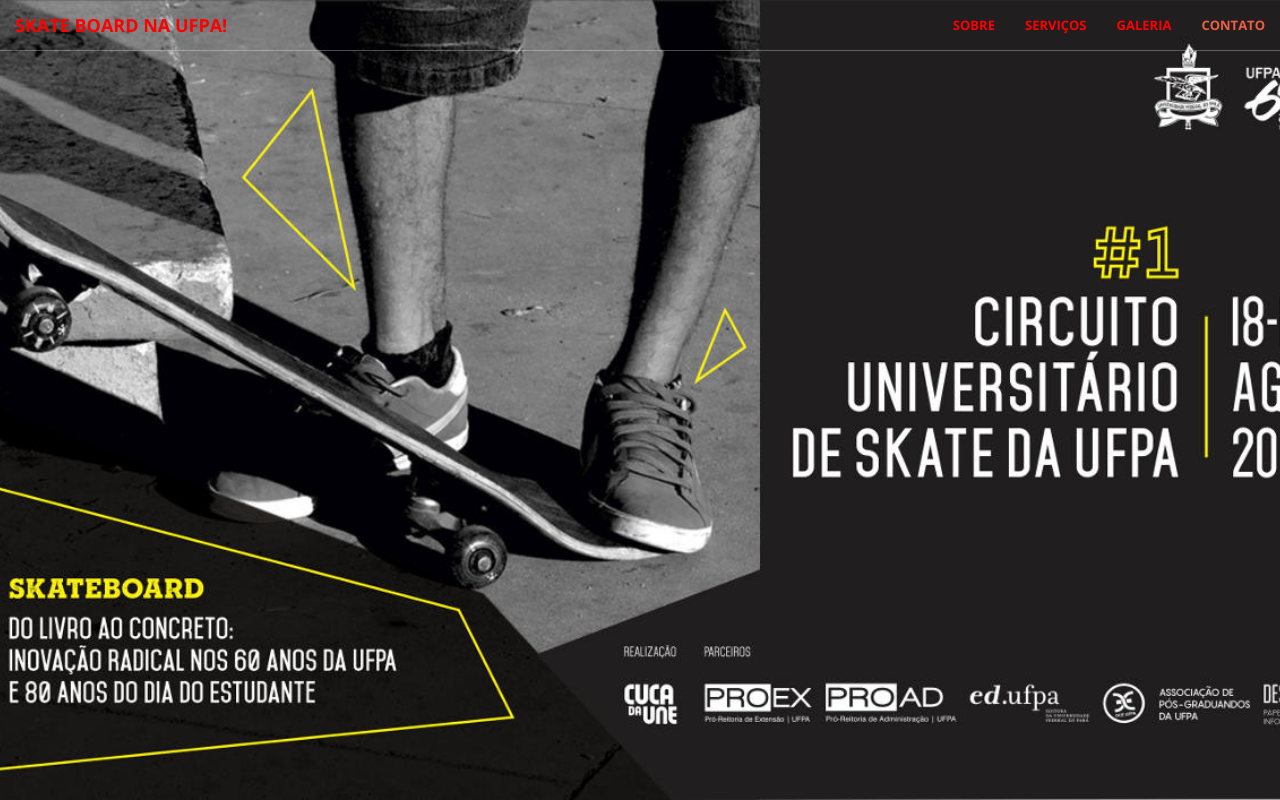
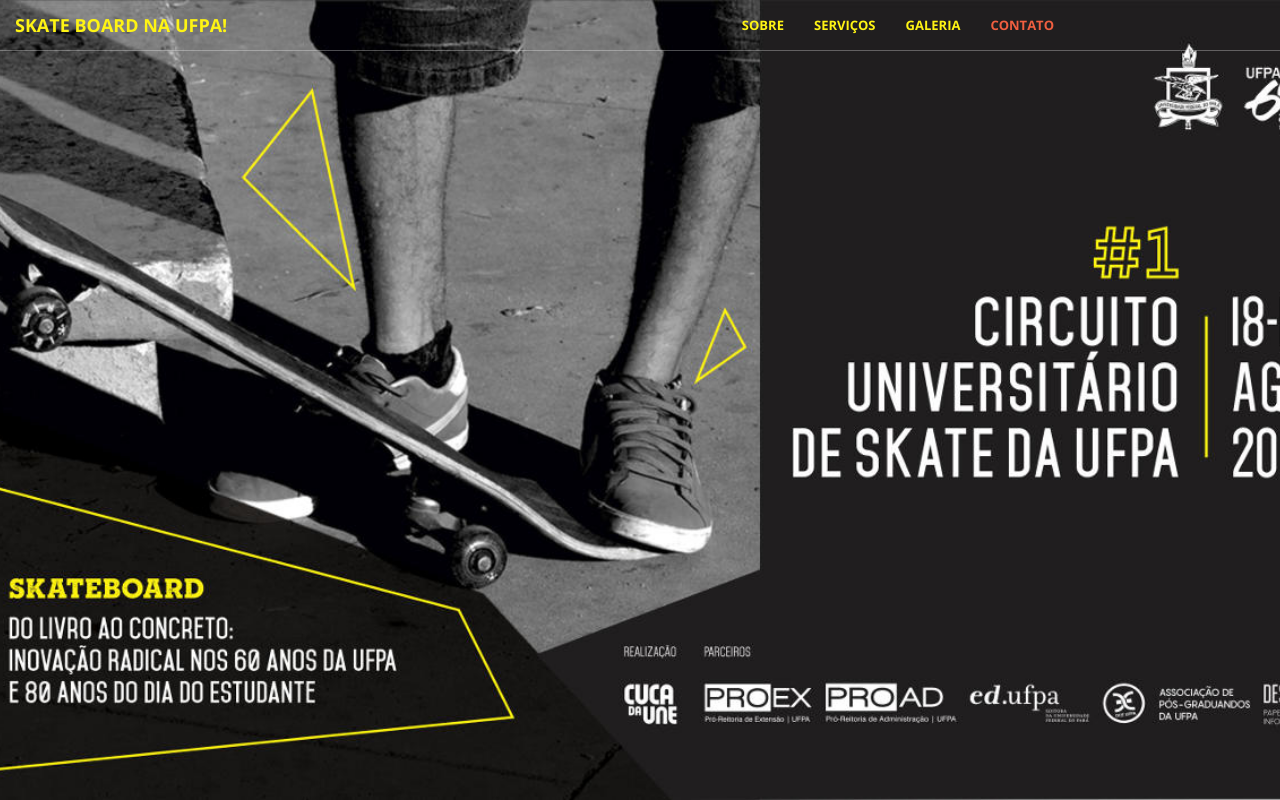
Before and after one commit to skateboardnaufpa/skateboardnaufpa.github.io, a plain HTML site: page index.html in a window 1280 px wide. Shown: the top 800 px of the page. Drawn offline with nearby package versions, Linux system fonts and the light colour scheme.

Commit message:
correcoes cores

```diff
--- a/css/creative.css
+++ b/css/creative.css
@@ -2,6 +2,7 @@
  * Start Bootstrap - Creative v3.3.7+1 (http://startbootstrap.com/template-overviews/creative)
  * Copyright 2013-2016 Start Bootstrap
  * Licensed under MIT (https://github.com/BlackrockDigital/startbootstrap/blob/gh-pages/LICENSE)
+ #FEF414
  */
 html,
 body {
@@ -70,14 +71,14 @@ aside {
   transition: all 0.35s;
 }
 .navbar-default .navbar-header .navbar-brand {
-  color: #F05F40;
+  color: #FEF414;
   font-family: 'Open Sans', 'Helvetica Neue', Arial, sans-serif;
   font-weight: 700;
   text-transform: uppercase;
 }
 .navbar-default .navbar-header .navbar-brand:hover,
 .navbar-default .navbar-header .navbar-brand:focus {
-  color: #eb3812;
+  color: #FEF414;
 }
 .navbar-default .navbar-header .navbar-toggle {
   font-weight: 700;
@@ -113,34 +114,40 @@ aside {
   }
   /** TITULO BRAND **/
   .navbar-default .navbar-header .navbar-brand {
-    color: rgba(255, 255, 255, 0.7);
+    /*color: rgba(255, 255, 255, 0.7);*/
+    color: #FEF414;
   }
   .navbar-default .navbar-header .navbar-brand:hover,
   .navbar-default .navbar-header .navbar-brand:focus {
     /*color: white;*/
-    color: red;
+    color: #FEF414;
+    font-weight:bolder;
   }
   .navbar-default .nav > li > a,
   .navbar-default .nav > li > a:focus {
     /*color: rgba(255, 255, 255, 0.7);*/
-    color: red;
+    color: #FEF414;
+    font-weight:bolder;
   }
   .navbar-default .nav > li > a:hover,
   .navbar-default .nav > li > a:focus:hover {
     /*color: white;*/
-    color: #000;
+    color: #FEF414;
+    font-weight:bolder;
   }
   .navbar-default.affix {
     background-color: white;
     border-color: rgba(34, 34, 34, 0.05);
   }
   .navbar-default.affix .navbar-header .navbar-brand {
-    color: #F05F40;
+    color: #FEF414;
     font-size: 14px;
+    font-weight:bolder;
   }
   .navbar-default.affix .navbar-header .navbar-brand:hover,
   .navbar-default.affix .navbar-header .navbar-brand:focus {
-    color: #eb3812;
+    color: #FEF414;
+    font-weight:bolder;
   }
   .navbar-default.affix .nav > li > a,
   .navbar-default.affix .nav > li > a:focus {
--- a/index.html
+++ b/index.html
@@ -46,7 +46,7 @@
 
             <!-- Collect the nav links, forms, and other content for toggling -->
             <div class="collapse navbar-collapse" id="bs-example-navbar-collapse-1">
-                <ul class="nav navbar-nav navbar-right">
+                <ul class="nav navbar-nav navbar-right" style="margin-right: 14em;">
                     <li>
                         <a class="page-scroll" href="#about">Sobre</a>
                     </li>
```
